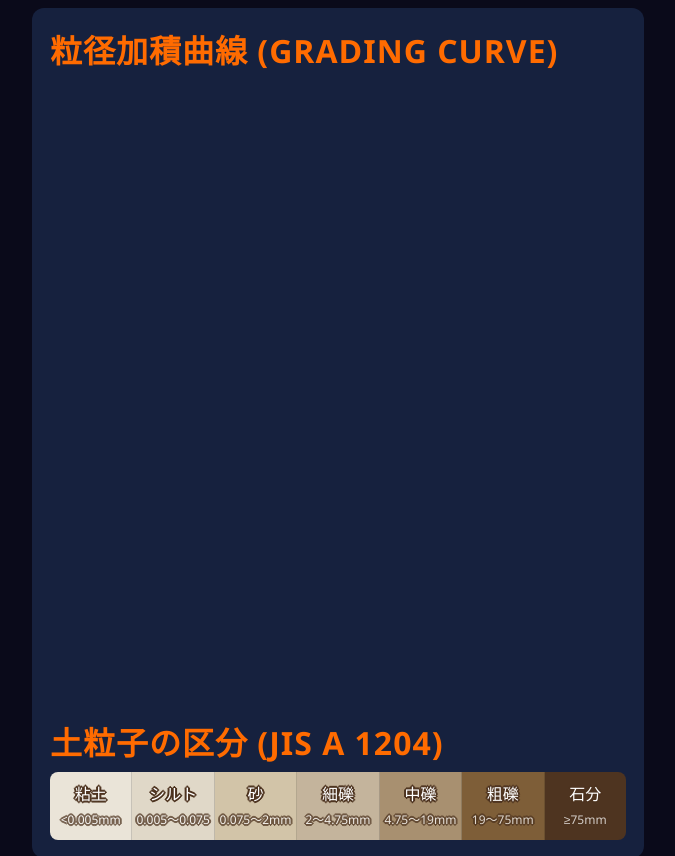
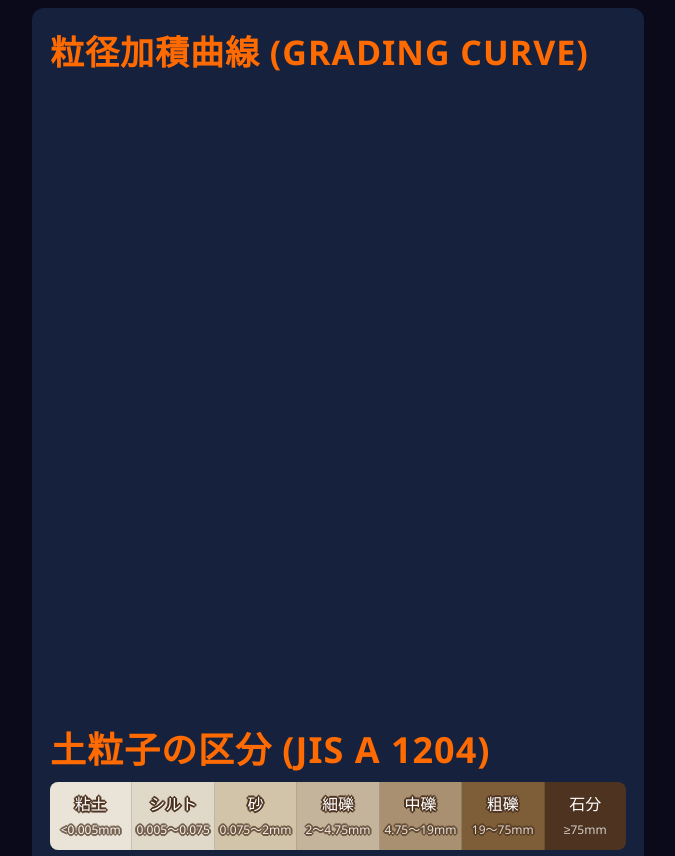
Before and after one commit to mkt-kuno/GradingCurveGame, a website: page index.html in a window 1280 px wide. Shown: the top 856 px of the page, without its empty margins (302-977 px from the left). Drawn offline with Linux system fonts and the light colour scheme.

Commit message:
Increase font sizes for headings in index.html

```diff
--- a/index.html
+++ b/index.html
@@ -29,7 +29,7 @@ footer{width:100%;text-align:center;padding:12px 0 8px;font-size:24px;color:#444
 #game-over button:hover{background:#CC5500}
 #right-panel{width:390px;display:flex;flex-direction:column;gap:12px;flex-shrink:0}
 .panel{background:#16213e;border-radius:12px;padding:18px}
-.panel h3{font-size:32px;color:#FF6B00;text-transform:uppercase;letter-spacing:1px;margin-bottom:12px}
+.panel h3{font-size:34px;color:#FF6B00;text-transform:uppercase;letter-spacing:1px;margin-bottom:12px}
 #score-value{font-size:60px;font-weight:bold;color:#FFB366;text-align:right;line-height:1}
 #merge-count{font-size:18px;color:#888;margin-top:4px}
 #next-preview{display:flex;align-items:center;gap:14px}
@@ -44,7 +44,7 @@ footer{width:100%;text-align:center;padding:12px 0 8px;font-size:24px;color:#444
 #chart-canvas{display:block;border-radius:8px;width:100%}
 #grading-params{font-size:13px;color:#aaa;margin-top:8px;line-height:1.7;white-space:pre-line}
 #soil-class{margin-top:10px}
-.sc-title{font-size:32px;color:#FF6B00;letter-spacing:1px;margin-bottom:8px;font-weight:bold}
+.sc-title{font-size:36px;color:#FF6B00;letter-spacing:1px;margin-bottom:8px;font-weight:bold}
 .sc-row{display:flex;border-radius:8px;overflow:hidden;font-size:16px;text-align:center}
 .sc-cell{flex:1;padding:10px 4px;line-height:1.5;border-right:1px solid rgba(0,0,0,.15);color:#fff;text-shadow:-1px 0 0 #4E3420,1px 0 0 #4E3420,0 -1px 0 #4E3420,0 1px 0 #4E3420,-1px -1px 0 #4E3420,1px -1px 0 #4E3420,-1px 1px 0 #4E3420,1px 1px 0 #4E3420,-2px 0 0 #4E3420,2px 0 0 #4E3420,0 -2px 0 #4E3420,0 2px 0 #4E3420}
 .sc-cell:last-child{border-right:none}
```
